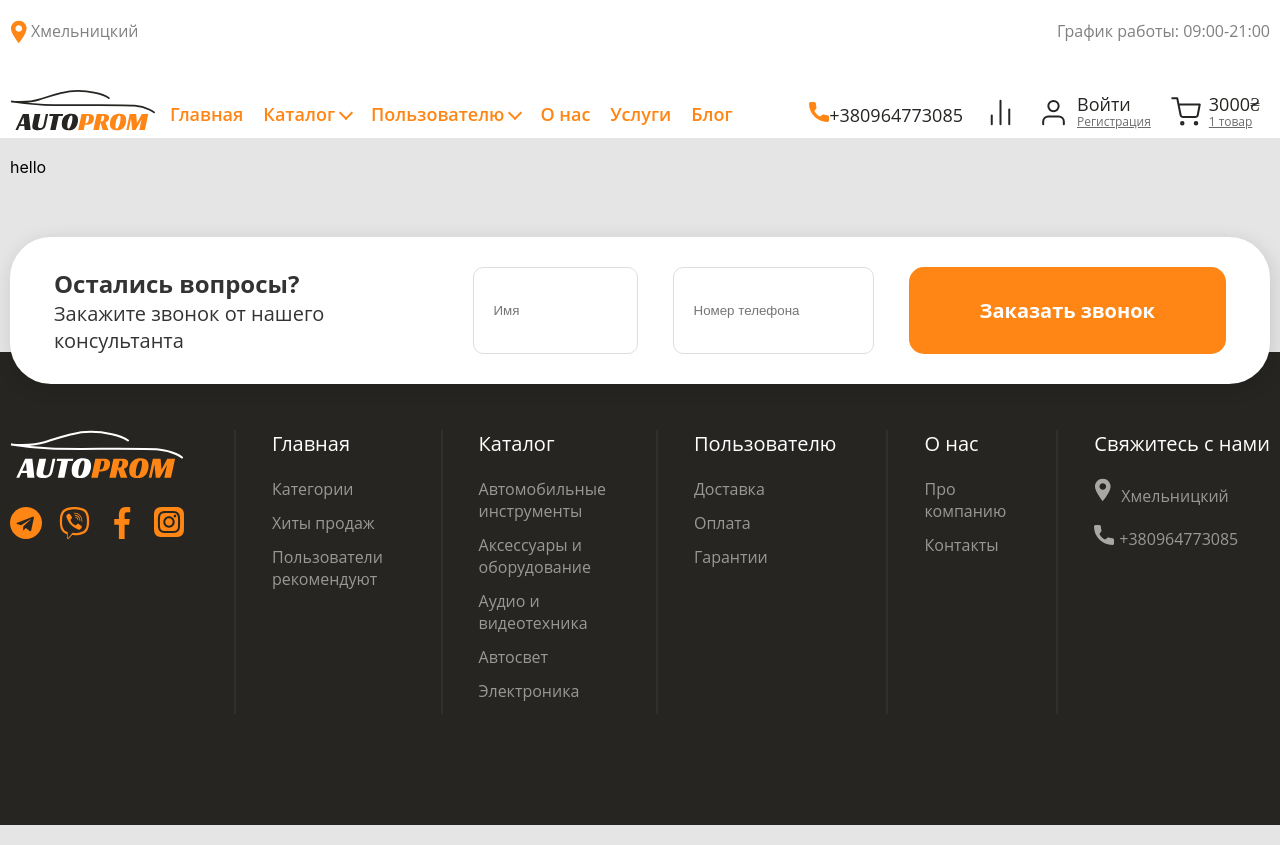
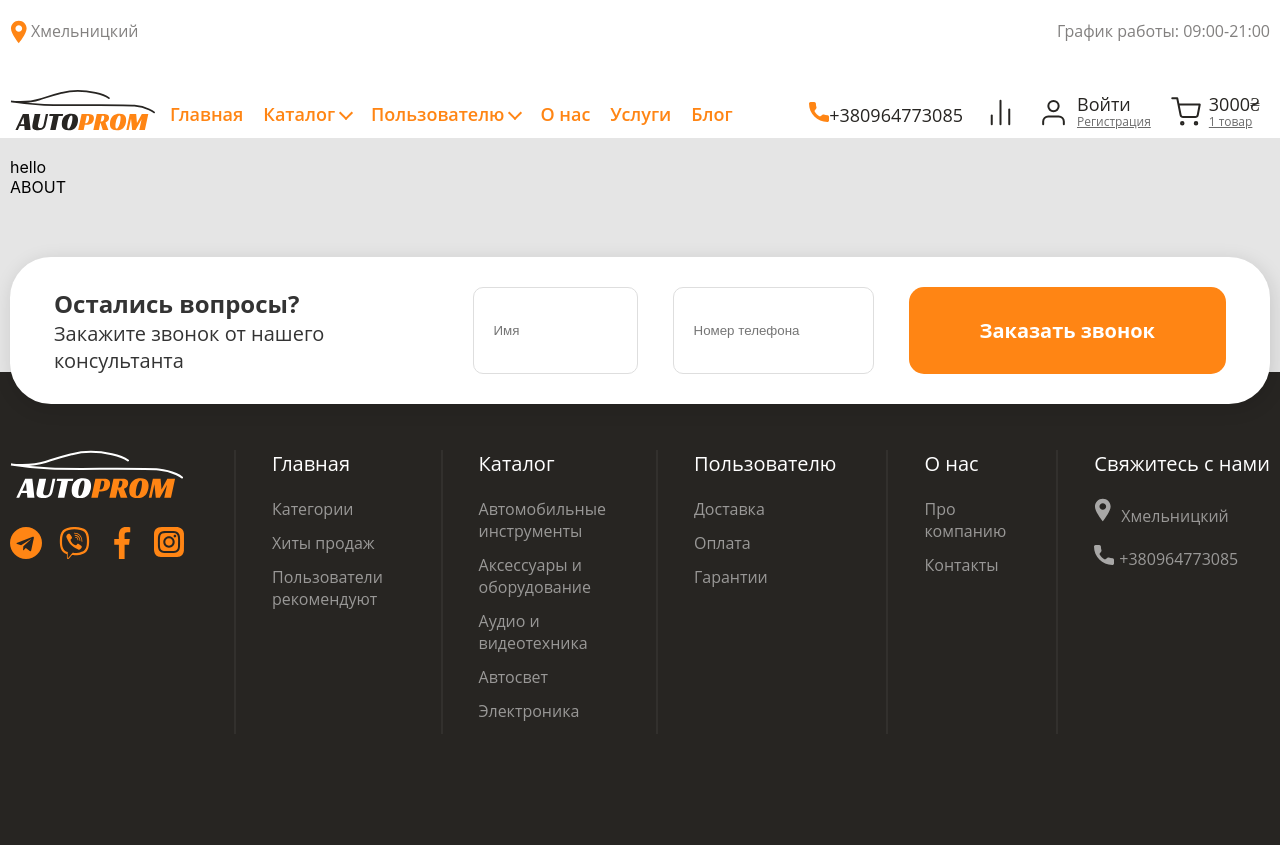
Before and after one commit to tschernysh/AUTOPROM, a React (Create React App) app: page /about in a window 1280 px wide. Built offline with nearby package versions, Linux system fonts and the light colour scheme.

Commit message:
added about page

```diff
--- a/src/App.js
+++ b/src/App.js
@@ -4,6 +4,7 @@ import Header from './components/Header/Header';
 import Footer from './components/Footer/Footer';
 import {Route} from 'react-router-dom'
 import Main from "./components/Main/Main";
+import About from './components/About/About';
 
 function App() {
   return (
@@ -11,6 +12,7 @@ function App() {
       <Header />
       <div className={s.container}>
         <Route path='/' render={() => <Main />} />
+        <Route path='/about' render={() => <About />} />
       </div>
       <Footer />
     </div>
--- /dev/null
+++ b/src/components/About/About.jsx
@@ -0,0 +1,9 @@
+const About = (props) => {
+    return(
+        <div>
+            ABOUT
+        </div>
+    )
+}
+
+export default About
--- a/src/components/Footer/Footer.jsx
+++ b/src/components/Footer/Footer.jsx
@@ -1,6 +1,6 @@
 import s from './Footer.module.css'
 
-const Footer = () => {
+const Footer = (props) => {
 
     return (
         <footer>
--- a/src/components/Header/Header.jsx
+++ b/src/components/Header/Header.jsx
@@ -1,7 +1,7 @@
 import React from 'react'
 import s from './Header.module.css'
 
-const Header = () => {
+const Header = (props) => {
 
     return (
         <header>
```
Also changed, not shown: src/components/About/About.module.css (added).
